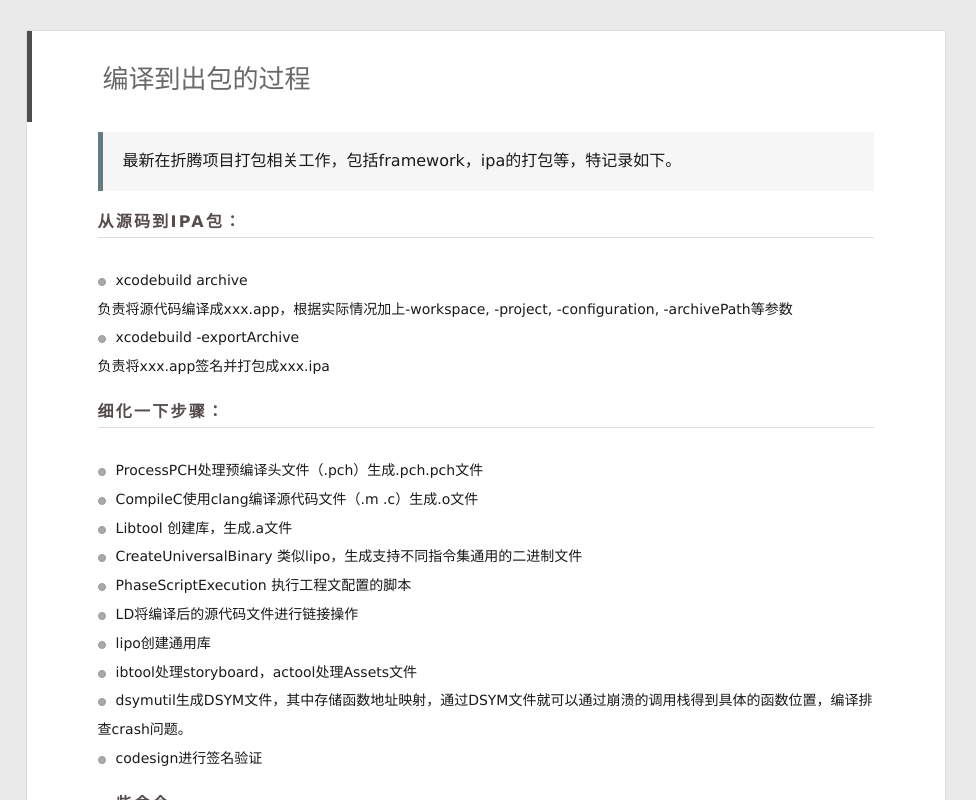
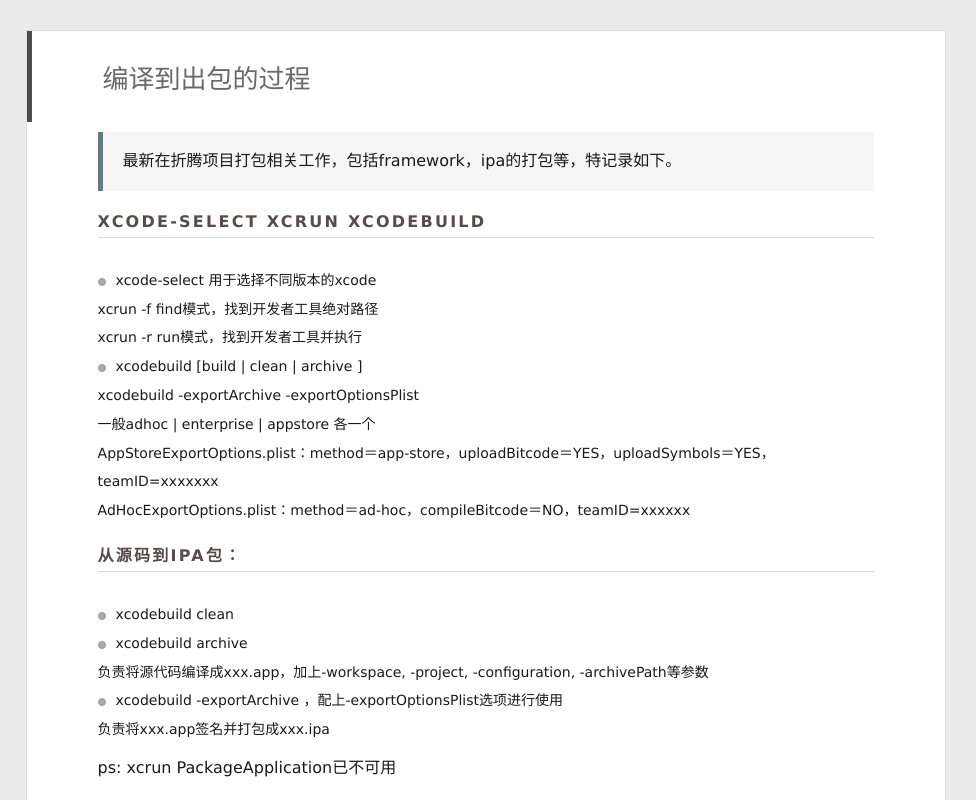
Before and after one commit to chencrstu/chencrstu.github.io, a plain HTML site: page index.html in a window 1280 px wide. Shown: the full height of the page, 304-1280 px from the left. Drawn offline with Linux system fonts and the light colour scheme.

Commit message:
Site updated: 2018-04-25 15:52:10

```diff
--- a/index.html
+++ b/index.html
@@ -139,18 +139,23 @@
 
         <blockquote><p>最新在折腾项目打包相关工作，包括framework，ipa的打包等，特记录如下。</p>
 </blockquote>
+<h4 id="xcode-select-xcrun-xcodebuild"><a href="#xcode-select-xcrun-xcodebuild" class="headerlink" title="xcode-select xcrun xcodebuild"></a>xcode-select xcrun xcodebuild</h4><ol>
+<li>xcode-select 用于选择不同版本的xcode<br>  xcrun -f  find模式，找到开发者工具绝对路径<br> xcrun -r  run模式，找到开发者工具并执行</li>
+<li>xcodebuild [build | clean | archive ]<br> xcodebuild -exportArchive -exportOptionsPlist<br> 一般adhoc | enterprise | appstore 各一个<br> AppStoreExportOptions.plist：method＝app-store，uploadBitcode＝YES，uploadSymbols＝YES，teamID=xxxxxxx<br> AdHocExportOptions.plist：method＝ad-hoc，compileBitcode＝NO，teamID=xxxxxx</li>
+</ol>
 <h4 id="从源码到ipa包："><a href="#从源码到ipa包：" class="headerlink" title="从源码到ipa包："></a>从源码到ipa包：</h4><ol>
-<li>xcodebuild archive<br>负责将源代码编译成xxx.app，根据实际情况加上-workspace, -project, -configuration, -archivePath等参数</li>
-<li>xcodebuild -exportArchive<br>负责将xxx.app签名并打包成xxx.ipa</li>
+<li>xcodebuild clean</li>
+<li>xcodebuild archive<br>负责将源代码编译成xxx.app，加上-workspace, -project, -configuration, -archivePath等参数</li>
+<li>xcodebuild -exportArchive ，配上-exportOptionsPlist选项进行使用<br>负责将xxx.app签名并打包成xxx.ipa</li>
 </ol>
+<p>ps:  xcrun PackageApplication已不可用</p>
 <h4 id="细化一下步骤："><a href="#细化一下步骤：" class="headerlink" title="细化一下步骤："></a>细化一下步骤：</h4><ol>
 <li>ProcessPCH处理预编译头文件（.pch）生成.pch.pch文件</li>
 <li>CompileC使用clang编译源代码文件（.m .c）生成.o文件</li>
+<li>LD将编译后的源代码文件进行链接操作</li>
 <li>Libtool 创建库，生成.a文件</li>
 <li>CreateUniversalBinary 类似lipo，生成支持不同指令集通用的二进制文件</li>
 <li>PhaseScriptExecution 执行工程文配置的脚本</li>
-<li>LD将编译后的源代码文件进行链接操作</li>
-<li>lipo创建通用库</li>
 <li>ibtool处理storyboard，actool处理Assets文件</li>
 <li>dsymutil生成DSYM文件，其中存储函数地址映射，通过DSYM文件就可以通过崩溃的调用栈得到具体的函数位置，编译排查crash问题。</li>
 <li>codesign进行签名验证</li>
```
Also changed, not shown: 2018/04/24/编译到出包的过程/index.html (+13 -8 lines).
